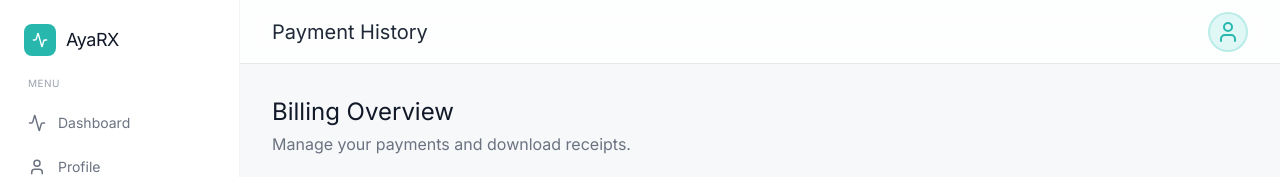
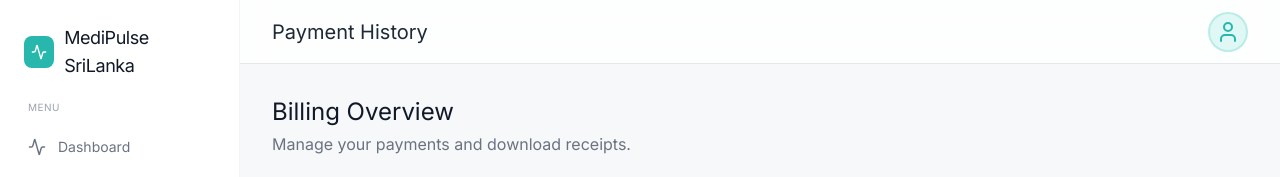
Before and after one commit to RUSIRUDEVINDA/healthcare-platform-backend, a React (Vite) app in the folder frontend/: page /payments in a window 1280 px wide. Shown: the top 177 px of the page. Built offline with nearby package versions, Linux system fonts and the light colour scheme; no server answers.

Commit message:
feat: implement payment history and status tracking UI

```diff
--- a/frontend/src/pages/Payments.tsx
+++ b/frontend/src/pages/Payments.tsx
@@ -105,7 +105,7 @@ export default function Payments() {
             <div className="w-8 h-8 bg-brand rounded-lg flex items-center justify-center">
               <Activity className="h-4 w-4 text-white" />
             </div>
-            <span className="text-lg font-bold text-gray-900 tracking-tight">AyaRX</span>
+            <span className="text-lg font-medium text-gray-900 tracking-tight">MediPulse SriLanka</span>
           </Link>
         </div>
 
@@ -137,12 +137,12 @@ export default function Payments() {
               <CreditCard className="h-[18px] w-[18px]" /> Payments
             </Link>
           )}
-          <a
-            href="#"
+          <Link
+            to="/records"
             className="flex items-center gap-3 px-3 py-2.5 text-gray-500 hover:bg-gray-50 rounded-xl transition-colors text-sm"
           >
             <ClipboardList className="h-[18px] w-[18px]" /> Records
-          </a>
+          </Link>
         </nav>
 
         <div className="p-4 border-t border-gray-100 mx-4 mb-4">
```
